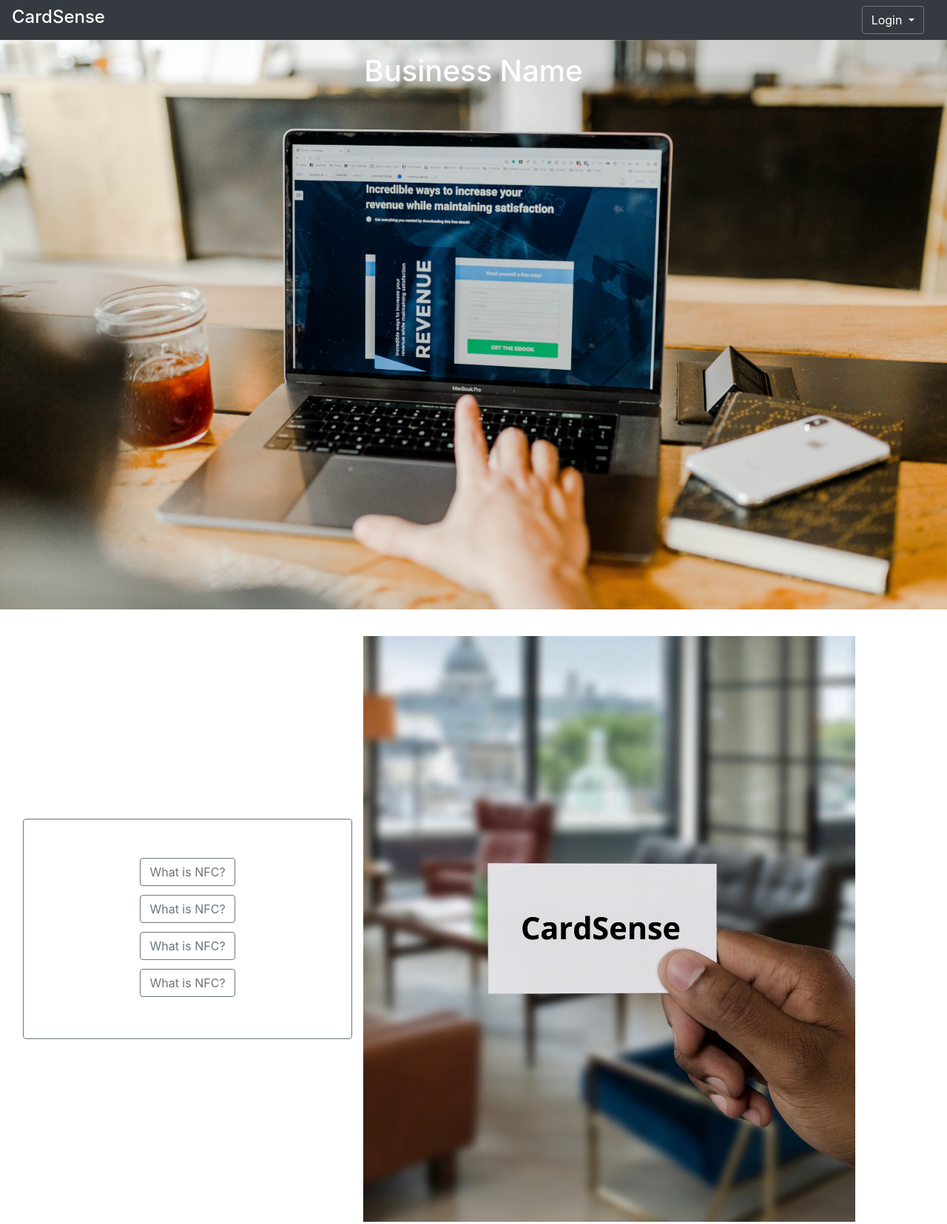
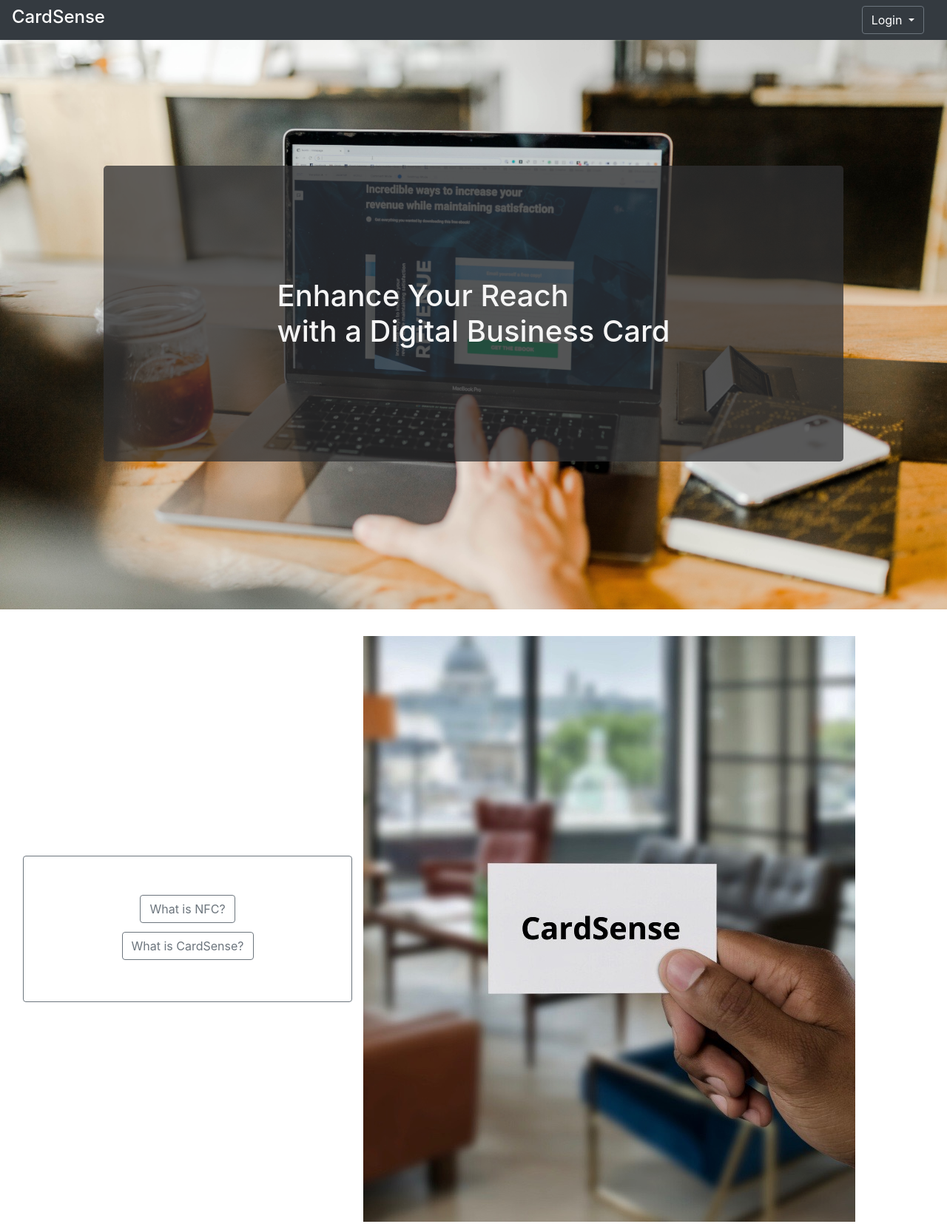
Before and after one commit to DarrickTruong/cardsense, a Django app: page /login in a window 1280 px wide. Shown: the top 1655 px of the page at 74% size. Run offline with Django 3.2, Linux system fonts and the light colour scheme; parts of the project's set-up code (start-up, migrations or seed data) failed here and were passed over; some libraries are stand-ins or nearby versions.

Commit message:
edit login page

```diff
--- a/apps/login_register/templates/login_register/login.html
+++ b/apps/login_register/templates/login_register/login.html
@@ -64,13 +64,15 @@
             </ul>
         </div>
     </nav>
-    <!-- Login NavBar -->
 
-    <div class='parallax-window' data-parallax="scroll" data-image-src="{% static 'wall/css/computer.jpg' %}" >
-        <div class="row justify-content-center">
-            <h1 class="text-center mt-10 p-5 text-white">
-                Business Name
-            </h1>
+
+
+    <div class='parallax-window' data-parallax="scroll" data-image-src="{% static 'wall/css/computer.jpg' %}">
+        <div class="heroinfo">
+            <div>
+                <h1>Enhance Your Reach</h1>
+                <h1>with a Digital Business Card</h1>
+            </div>
         </div>
     </div>
 
@@ -80,25 +82,34 @@
         <div class='row align-items-center'>
             <div class='col-5'>
                 <div class='text-center border rounded border-secondary p-5'>
-                    <h4 class=' '><button class='btn btn-outline-secondary mt-1'> What is NFC? </button></h4>
-                    <h4 class=' '><button class='btn btn-outline-secondary mt-1'> What is NFC? </button></h4>
-                    <h4 class=' '><button class='btn btn-outline-secondary mt-1'> What is NFC? </button></h4>
-                    <h4 class=' '><button class='btn btn-outline-secondary mt-1'> What is NFC? </button></h4>
+                    <h4 id='nfc'><button class='btn btn-outline-secondary mt-1'> What is NFC? </button></h4>
+                    <h4 id='cardsense'><button class='btn btn-outline-secondary mt-1'> What is CardSense? </button></h4>
                 </div>
             </div>
             <div class='col-7 businessimg text-center'>
+                <div id="popup" class="noDisplay">
+                    <button class="exitUpgrade"> x </button>
+                </div>
             </div>
 
         </div>
 
-
-
-
-
     </div>
 
 
-
+    <script>
+        $(document).ready(function () {
+            $("#nfc").click(function(){
+                $('#popup').removeClass('noDisplay')
+            });
+            $(".exitUpgrade").click(function () {
+                $('#popup').addClass('noDisplay')
+            });
+            $("#cardsense").click(function(){
+                $('#popup').removeClass('noDisplay')
+            })
+        })
+    </script>
 
 
 
@@ -143,12 +154,14 @@
                             <div class="form-group row">
                                 <div class="col-sm-8">
                                     <!-- <input type="tel" class="form-control-sm" name='phone' placeholder="(012)345-6789"> -->
-                                    <input type="text" class="form-control-sm bfh-phone" placeholder="Phone Number" name='phone'>
+                                    <input type="text" class="form-control-sm bfh-phone" placeholder="Phone Number"
+                                        name='phone'>
                                 </div>
                             </div>
                             <div class="form-group row">
                                 <div class="col-sm-8">
-                                    <input type="date" class="form-control-sm" name='birthday' placeholder='Date of birth'>
+                                    <input type="date" class="form-control-sm" name='birthday'
+                                        placeholder='Date of birth'>
                                 </div>
                             </div>
                             <div class="form-group row">
@@ -179,11 +192,6 @@
 
 
 
-
-
-
-
-
 </body>
 
 </html>
--- a/apps/wall/static/wall/css/master.css
+++ b/apps/wall/static/wall/css/master.css
@@ -5,7 +5,7 @@
 #upgradeOptions {
     border: 1px solid silver;
     width: 400px;
-    height: 220px;
+
     position: absolute;
     left: 33%;
     top: 80px;
@@ -17,9 +17,8 @@
 #upgradeOptions h5{
     text-align: center;
 }
-#upgradeOptions button {
+.exitUpgrade{
     float: right;
-
 }
 #upgradeOptions div {
     outline: 1px solid silver;
@@ -194,13 +193,7 @@
 
 }
 
-.heroinfo {
-    margin: auto 0px auto 0px;
-    vertical-align: middle;
-    border-radius: 10px;
-    border: 1px grey 1px;
 
-}
 
 .opacity {
     opacity: .5;
@@ -239,7 +232,10 @@
 .parallax-window {
     height: 100vh;
     background: transparent;
+    position: relative;
 }
+
+
 
 .parallax__layer {
     background-image: url("phone.jpg");
@@ -263,3 +259,35 @@
 .icon {
     width: 30px;
 }
+
+.heroinfo {
+    margin: auto 0px;
+    height: 400px;
+    width: 1000px;
+    background-color: rgba(48, 48, 49, 0.747);
+    border-radius: 5px;
+    border: 1px grey 1px;
+    position: absolute;
+    top: 50%;
+    left: 50%;
+    transform: translate(-50%, -50%);
+    display: flex;
+    justify-content: center;
+    align-items: center;
+}
+
+.heroinfo h1 {
+    margin: auto 0px;
+    color: whitesmoke;
+    vertical-align: middle;
+}
+
+#popup {
+    height: 400px;
+    width: 435px;
+    background-color: whitesmoke;
+    position: relative;
+    top: 25%;
+    left: 15%;
+    box-shadow: 8px 5px 2px 1px rgba(48, 48, 49, 0.315);
+}
--- a/apps/wall/templates/wall/dashboard.html
+++ b/apps/wall/templates/wall/dashboard.html
@@ -69,9 +69,9 @@
 
     </nav>
 
-
+<!-- upgrade options popup -->
     <div id="upgradeOptions" class="noDisplay">
-        <button id="exitUpgrade">X</button>
+        <button class="exitUpgrade">X</button>
         <h4> Premium Membership </h5>
         <div>
             <h6> Unlock your full potential with a premium membership! $5 per month!</h6>
@@ -386,7 +386,7 @@
                 $('#upgradeOptions').removeClass('noDisplay');
             })
 
-            $("#exitUpgrade").click(function() {
+            $(".exitUpgrade").click(function() {
                 console.log('exit upgrade');
                 $('#upgradeOptions').addClass('noDisplay');
             })
```
